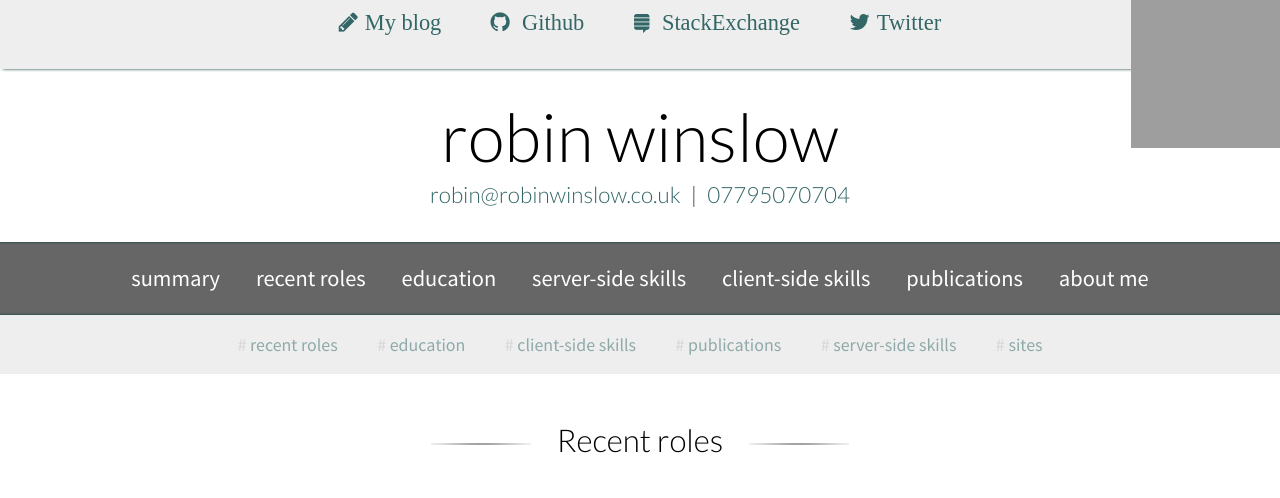
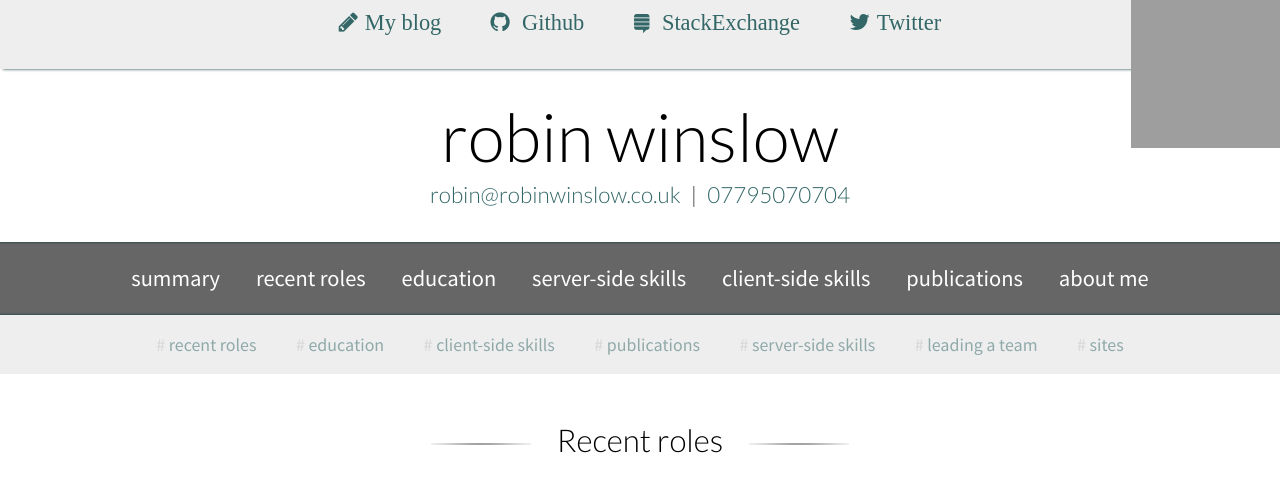
Before and after one commit to nottrobin/cv.robinwinslow.uk, a Django app: template cv/templates/cv/index.html in a window 1280 px wide. Shown: the top 498 px of the page. Run offline with Django 3.2, Linux system fonts and the light colour scheme; the template is opened without the code that fills it, so the values that code supplies are empty; some libraries are stand-ins or nearby versions; grey boxes are pictures that could not be loaded.

Commit message:
Add "leading a team" to index page nav

```diff
--- a/cv/templates/cv/index.html
+++ b/cv/templates/cv/index.html
@@ -11,6 +11,7 @@
         <li><a href="#client-side">Client-side skills</a></li>
         <li><a href="#publications">Publications</a></li>
         <li><a href="#server-side">Server-side skills</a></li>
+        <li><a href="#leading-a-team">Leading a team</a></li>
         <li><a href="#sites">Sites</a></li>
     </ul>
 </nav>
```
